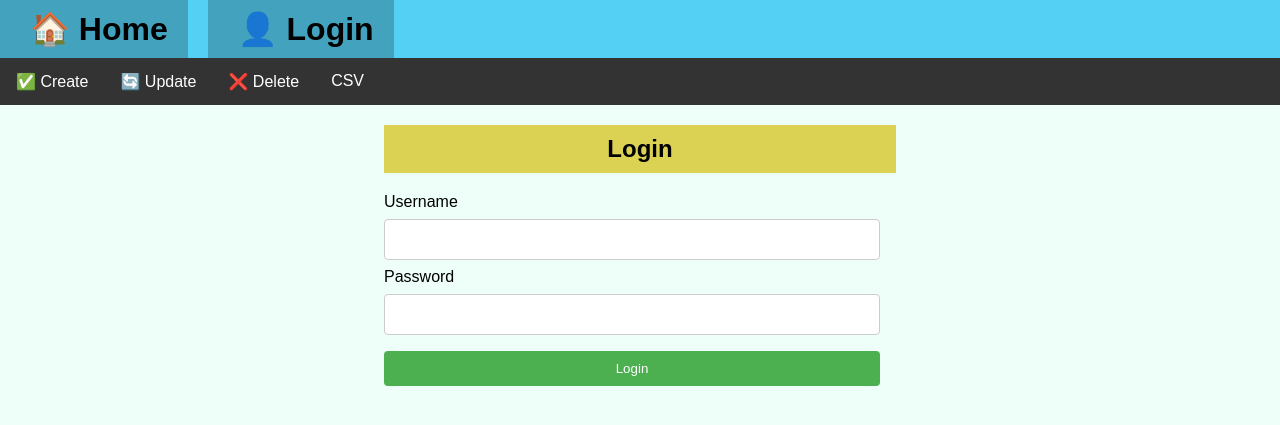
After one commit to Ianouu1/Toudou, a Python web app: template src/toudou/templates/login.html in a window 1280 px wide. The commit adds this page. Shown: the top 425 px of the page. Run offline with Jinja, Linux system fonts and the light colour scheme; the template is opened without the code that fills it, so the values that code supplies are empty, except form fields; form fields are guessed from the names that the template uses.

Commit message:
Login working, make it work with the html if possible(not needed)

```diff
--- a/pyproject.toml
+++ b/pyproject.toml
@@ -8,6 +8,7 @@ dependencies = [
     "sqlalchemy>=2.0.29",
     "flask>=3.0.3",
     "flask-wtf>=1.2.1",
+    "flask-httpauth>=4.8.0",
 ]
 requires-python = ">=3.10"
 
--- a/src/toudou/__init__.py
+++ b/src/toudou/__init__.py
@@ -1,6 +1,6 @@
 import os
 
-from flask import Flask, flash, redirect, url_for
+from flask import Flask
 import logging
 
 
--- a/src/toudou/static/styles.css
+++ b/src/toudou/static/styles.css
@@ -13,6 +13,7 @@ h1 {
 h1 > a {
     text-decoration: none;
     color:initial;
+    margin:10px;
 }
 
 .container {
@@ -34,6 +35,10 @@ h1 > a {
 .table-container-index {
     width: 90%; /* Définition de la largeur à 90% de la page */
     margin: 0 auto; /* Pour centrer la table horizontalement */
+}
+.table-container-login {
+    width: 40%;
+    margin: 0 auto;
 }
 
 table {
@@ -82,26 +87,24 @@ input[type="submit"]:hover {
     background-color: #45a049;
 }
 
-h2.toudous-table-title {
-    background: #b76cd0;
+h2 {
     padding: 10px;
     text-align: center;
 }
-
+h2.toudous-table-title {
+    background: #b76cd0;
+}
+h2.login-title {
+    background: #dbd253;
+}
 h2.create-task-title {
     background: #6cd072;
-    padding: 10px;
-    text-align: center;
 }
 h2.update-task-title {
     background: #6cd0cd;
-    padding: 10px;
-    text-align: center;
 }
 h2.delete-task-title {
     background: #d06c6c;
-    padding: 10px;
-    text-align: center;
 }
 
 nav {
@@ -163,3 +166,8 @@ nav ul li a:hover {
     width: 50%;
     margin: 0 auto;
 }
+.headerdiv {
+    display: flex;
+    background: #53d0f4;
+    gap: 20px;
+}
--- /dev/null
+++ b/src/toudou/templates/login.html
@@ -0,0 +1,20 @@
+<!DOCTYPE html>
+<html lang="en">
+<head>
+    <meta charset="UTF-8">
+    <title>Login - Toudou</title>
+    <link rel="stylesheet" href="../static/styles.css">
+</head>
+<body>
+    {% include 'toudou-navbar.html' %}
+    <div class="table-container-login">
+        <h2 class="login-title">Login</h2>
+        <form id="createForm" action="{{ url_for('web_ui.login') }}" method="POST">
+            {{ loginForm.csrf_token }}
+            {{ loginForm.username.label }} {{ loginForm.username() }}
+            {{ loginForm.password.label }} {{ loginForm.password() }}
+            <input type="submit" value="Login">
+        </form>
+    </div>
+</body>
+</html>
--- a/src/toudou/templates/toudou-navbar.html
+++ b/src/toudou/templates/toudou-navbar.html
@@ -1,9 +1,13 @@
-<h1><a href="{{ url_for('web_ui.index') }}">Home</a></h1>
+<div class="headerdiv">
+    <h1 style="background: #43a2bd"><a href="{{ url_for('web_ui.index') }}">🏠 Home</a></h1>
+    <h1 style="background: #43a2bd"><a href="{{ url_for('web_ui.login') }}">👤 Login</a></h1>
+    <!-- TODO: Put a message to say to the currently logged user hello :), div the h1s, to space between. So the message is displayed in the top right corner  -->
+</div>
 <nav>
     <ul>
-        <li><a href="{{ url_for('web_ui.show_create_form') }}">Create ✅</a></li>
-        <li><a href="{{ url_for('web_ui.show_update_form') }}">Update 🔄</a></li>
-        <li><a href="{{ url_for('web_ui.show_delete_form') }}">Delete ❌</a></li>
+        <li><a href="{{ url_for('web_ui.show_create_form') }}">✅ Create</a></li>
+        <li><a href="{{ url_for('web_ui.show_update_form') }}">🔄 Update </a></li>
+        <li><a href="{{ url_for('web_ui.show_delete_form') }}">❌ Delete</a></li>
         <li><a href="{{ url_for('web_ui.viewCSV') }}">CSV</a></li>
     </ul>
 </nav>
```
Also changed, not shown: src/toudou/views.py (+68 -15 lines), mydata.db, 2 other files.
